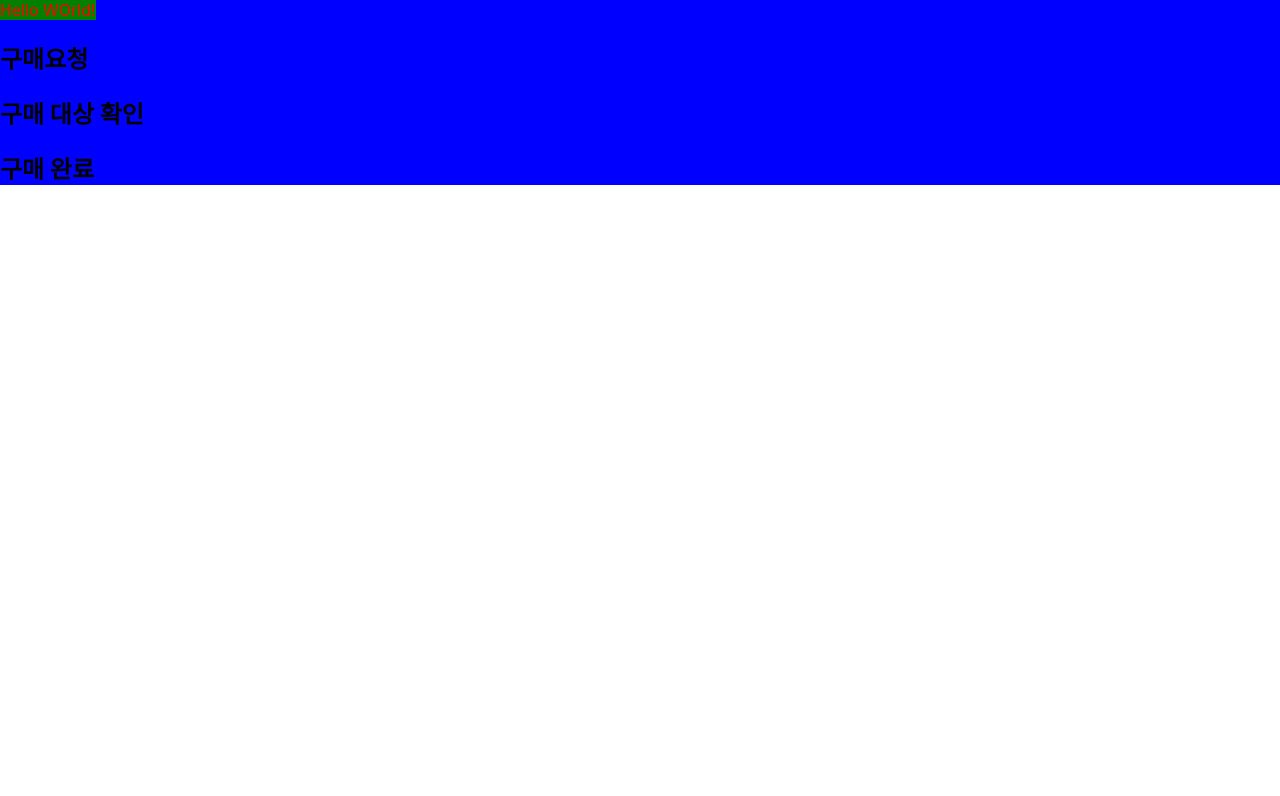
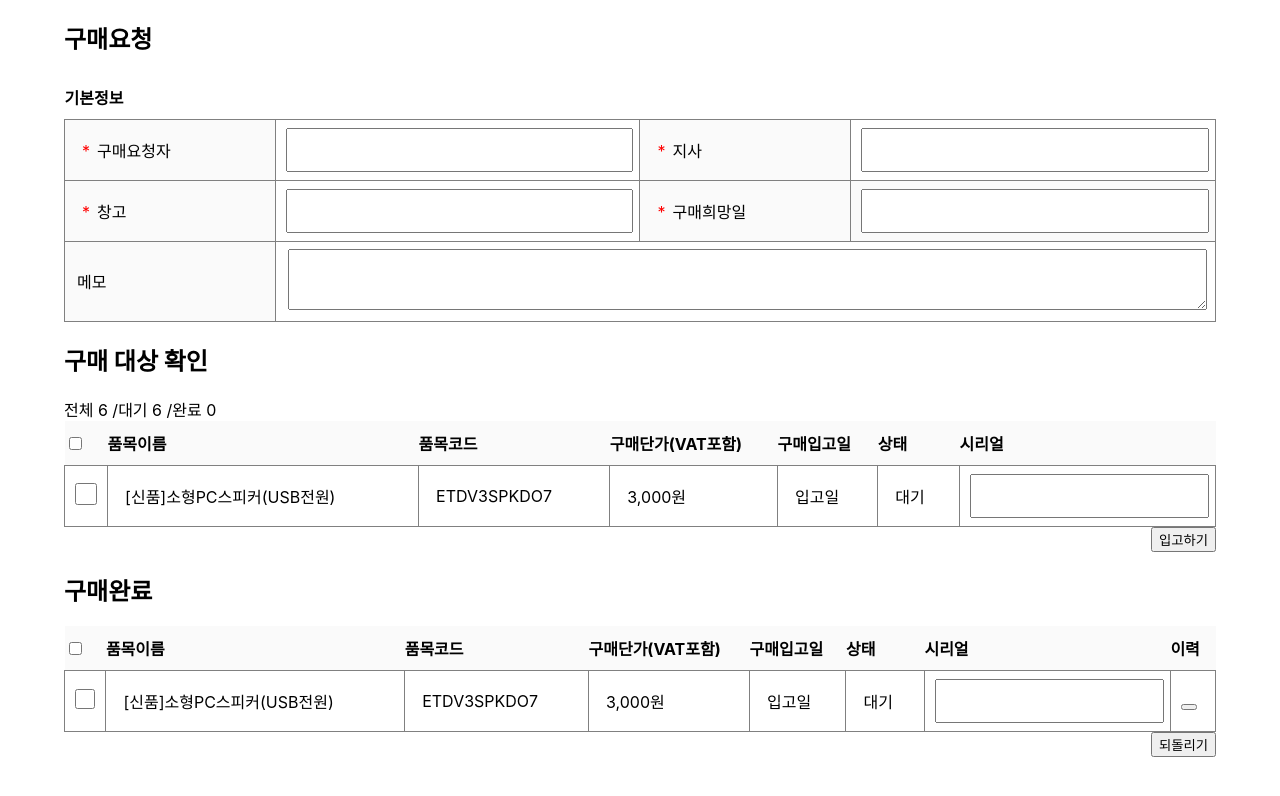
Before and after one commit to sanghunlee-711/typescriptTest, a React (Create React App) app: page / in a window 1280 px wide. Shown: the top 796 px of the page. Built offline with nearby package versions, Linux system fonts and the light colour scheme; no server answers.

Commit message:
Add: 구매요청, 구매대상확인, 구매완료 기본레이아웃 완료

```diff
--- a/src/App.scss
+++ /dev/null
@@ -1,7 +0,0 @@
-.App{
-  background-color: blue;
-  span{
-    background-color: green;
-    color: red
-  }
-}
--- /dev/null
+++ b/src/Main.scss
@@ -0,0 +1,7 @@
+// .Main{
+//   background-color: blue;
+//   span{
+//     background-color: green;
+//     color: red
+//   }
+// }
--- a/src/App.tsx
+++ b/src/Main.tsx
@@ -1,8 +1,12 @@
 import React from "react";
 import { useEffect, useState } from "react";
-import "./App.scss";
+import "./Main.scss";
+import Confirm from "./components/Confirm";
+import Done from "./components/Done";
+import Request from "./components/Request";
+import { JsxEmit } from "typescript";
 
-function App() {
+function Main() {
   const [buydata, setBuydata] = useState<[]>([]);
 
   //getData function
@@ -24,7 +28,6 @@
   }, []);
 
   function checkFunction(): void {
-    // console.log(buydata.map((el) => el.id));
     console.log(buydata);
 
     buydata.map((data) => {
@@ -45,10 +48,21 @@
   }
 
   return (
-    <div className="App">
-      <span>Hello WOrld!</span>
-      <h2>구매요청</h2>
-      {buydata.map(function (data) {
+    <div className="Main">
+      {/* 구매요청 */}
+      <Request />
+      {/* 구매 대상 확인 */}
+      <Confirm buydata={buydata} />
+      {/* 구매완료 */}
+      <Done />
+    </div>
+  );
+}
+
+export default Main;
+
+{
+  /* {buydata.map(function (data: any) {
         type dataType = {
           created: string;
           douzoneCode: string;
@@ -61,11 +75,5 @@
           unitPrice: number;
         };
         return <span>{data["totalPrice" as keyof dataType]}</span>;
-      })}
-      <h2>구매 대상 확인</h2>
-      <h2>구매 완료</h2>
-    </div>
-  );
+      })} */
 }
-
-export default App;
--- /dev/null
+++ b/src/components/Confirm.tsx
@@ -0,0 +1,81 @@
+import React from "react";
+import { useEffect, useState } from "react";
+import "../styles/confirm.scss";
+
+function Confirm(prop: { buydata: [] }) {
+  function checkFunction(): void {
+    // console.log(buydata.map((el) => el.id));
+    console.log(prop.buydata);
+
+    prop.buydata.map((data) => {
+      type dataType = {
+        created: string;
+        douzoneCode: string;
+        id: number;
+        isUsed: boolean;
+        modified: string;
+        name: string;
+        quantity: number;
+        totalPrice: number;
+        unitPrice: number;
+      };
+
+      console.log(data["totalPrice" as keyof dataType]);
+    });
+  }
+
+  return (
+    <div onClick={checkFunction} className="Confirm">
+      <section className="Confirm">
+        <div className="requestContainer">
+          <h2>구매 대상 확인</h2>
+          <div className="requestCount">
+            <span> 전체 6 /</span>
+            <span>대기 6 /</span>
+            <span>완료 0</span>
+          </div>
+
+          <table>
+            <th>
+              <input type="checkbox" />
+            </th>
+            <th>품목이름</th>
+            <th>품목코드</th>
+            <th>구매단가(VAT포함)</th>
+            <th>구매입고일</th>
+            <th>상태</th>
+            <th>시리얼</th>
+            <tr>
+              <td>
+                <input type="checkbox" />
+              </td>
+              <td>
+                <span>[신품]소형PC스피커(USB전원)</span>
+              </td>
+              <td>
+                <span>ETDV3SPKDO7</span>
+              </td>
+              <td>
+                <span>3,000원</span>
+              </td>
+              <td>
+                <span> 입고일</span>
+              </td>
+              <td>
+                <span> 대기</span>
+              </td>
+              <td>
+                <input type="text" />
+              </td>
+            </tr>
+          </table>
+        </div>
+      </section>
+      <section className="buttonWrapper">
+        <button type="submit">입고하기</button>
+      </section>
+    </div>
+  );
+}
+
+export default Confirm;
--- /dev/null
+++ b/src/components/Done.tsx
@@ -0,0 +1,65 @@
+import React from "react";
+import { useEffect, useState } from "react";
+
+function Done() {
+  const [buydata, setBuydata] = useState<[]>([]);
+
+  return (
+    <div className="Done">
+      <section className="Confirm">
+        <div className="requestContainer">
+          <h2>구매완료</h2>
+          {/* <div className="requestCount">
+            <span> 전체 6 /</span>
+            <span>대기 6 /</span>
+            <span>완료 0</span>
+          </div> */}
+
+          <table>
+            <th>
+              <input type="checkbox" />
+            </th>
+            <th>품목이름</th>
+            <th>품목코드</th>
+            <th>구매단가(VAT포함)</th>
+            <th>구매입고일</th>
+            <th>상태</th>
+            <th>시리얼</th>
+            <th>이력</th>
+            <tr>
+              <td>
+                <input type="checkbox" />
+              </td>
+              <td>
+                <span>[신품]소형PC스피커(USB전원)</span>
+              </td>
+              <td>
+                <span>ETDV3SPKDO7</span>
+              </td>
+              <td>
+                <span>3,000원</span>
+              </td>
+              <td>
+                <span> 입고일</span>
+              </td>
+              <td>
+                <span> 대기</span>
+              </td>
+              <td>
+                <input type="text" />
+              </td>
+              <td>
+                <button></button>
+              </td>
+            </tr>
+          </table>
+        </div>
+        <div className="buttonWrapper">
+          <button type="submit">되돌리기</button>
+        </div>
+      </section>
+    </div>
+  );
+}
+
+export default Done;
--- /dev/null
+++ b/src/components/Request.tsx
@@ -0,0 +1,52 @@
+import React from "react";
+import "../styles/request.scss";
+import { useEffect, useState } from "react";
+
+function Reqeust() {
+  return (
+    <section className="Reqeust">
+      <div className="requestContainer">
+        <h2>구매요청</h2>
+        <table>
+          <th>기본정보</th>
+          <tr>
+            <td>
+              <span>*</span>구매요청자
+            </td>
+            <td className="inputArea">
+              <input type="text" />
+            </td>
+            <td>
+              <span>*</span>지사
+            </td>
+            <td className="inputArea">
+              <input type="text" />
+            </td>
+          </tr>
+          <tr>
+            <td>
+              <span>*</span>창고
+            </td>
+            <td className="inputArea">
+              <input type="text" />
+            </td>
+            <td>
+              <span>*</span>구매희망일
+            </td>
+            <td>
+              <input type="text" />
+            </td>
+          </tr>
+          <tr className="memo">
+            <td>메모</td>
+            <td colSpan="3" align="center" className="inputArea">
+              <textarea></textarea>
+            </td>
+          </tr>
+        </table>
+      </div>
+    </section>
+  );
+}
+
+export default Reqeust;
--- a/src/index.tsx
+++ b/src/index.tsx
@@ -1,12 +1,12 @@
 import React from "react";
 import ReactDOM from "react-dom";
 import "./index.scss";
-import App from "./App";
+import Main from "./Main";
 import reportWebVitals from "./reportWebVitals";
 
 ReactDOM.render(
   <React.StrictMode>
-    <App />
+    <Main />
   </React.StrictMode>,
   document.getElementById("root")
 );
--- /dev/null
+++ b/src/styles/confirm.scss
@@ -0,0 +1,60 @@
+.Confirm{
+    width: 90vw;
+    margin: 0 auto;
+    table{
+        width: 100%;
+        border-collapse: collapse;
+        border-radius: 5px;
+
+        td {
+            border: 1px solid gray;
+            input{
+                width: 100%;
+                height: 100%;
+                padding: 0;
+                margin: 0;
+            }
+        }
+        th{
+            background-color: #FAFAFA;
+            text-align: left;
+            padding: 10px 0;
+        }
+        td{
+            height: 40px;
+            padding: 10px;
+            input{
+                width: 100%;
+                height: 100%;
+                padding: 0;
+                margin: 0;
+            }
+            textarea{
+                width: 100%;
+                height: 100%;
+                padding: 0;
+                margin: 0;
+            }
+        }
+
+        span{
+            padding: 7px;
+        }
+        .memo{
+            height: 80px;
+            td{
+                padding-left: 12px;
+            }
+        }
+
+        .inputArea{
+            background-color: white;
+        }
+    }
+
+    .buttonWrapper{
+        display: flex;
+        justify-content: flex-end;
+    }
+
+}
--- /dev/null
+++ b/src/styles/request.scss
@@ -0,0 +1,89 @@
+.Reqeust{
+    width: 90vw;
+    margin: 0 auto;
+    table{
+        width: 100%;
+        border-collapse: collapse;
+        border-radius: 5px;
+
+        td {
+            border: 1px solid gray;
+        }
+        th{
+            text-align: left;
+            padding: 10px 0;
+        }
+        td{
+            background-color: #FAFAFA;
+            height: 40px;
+            padding: 10px;
+            input{
+                width: 100%;
+                height: 100%;
+                padding: 0;
+                margin: 0;
+            }
+            textarea{
+                width: 100%;
+                height: 100%;
+                padding: 0;
+                margin: 0;
+            }
+        }
+
+        span{
+            color: red;
+            padding: 7px;
+        }
+        .memo{
+            height: 80px;
+            td{
+                padding-left: 12px;
+            }
+        }
+
+        .inputArea{
+            background-color: white;
+        }
+
+    }
+    .buttonWrapper{
+        display: flex;
+        justify-content: flex-end;
+    }
+
+    // .inputWrapper{
+    //     width: 100%;
+    //     input{
+    //         width: 100%;
+    //         height: 25px;
+    //     }
+    // }
+    // .smallTitle{
+    //     color: #4E4E4E;
+    //     background-color: #FAFAFA;
+    //     width: 300px;
+    //     font-size: 15px;
+
+    // }
+
+    // .smallTitlememo{
+    //     height: 40px;
+    //     width: 300px;
+    //     font-size: 15px;
+    // }
+    // .inputWrappermemo{
+    //     width: 100%;
+    //     input{
+    //         width: 100%;
+    //         height: 25px;
+    //     }
+    // }
+
+    // .rowWrapper{
+    //     display: flex;
+    // }
+    // .rowWrapper:nth-child(3){
+    //     height: 100px;
+    // }
+}
```
Also changed, not shown: 2 other files (tests, documents, lock files or other folders).
